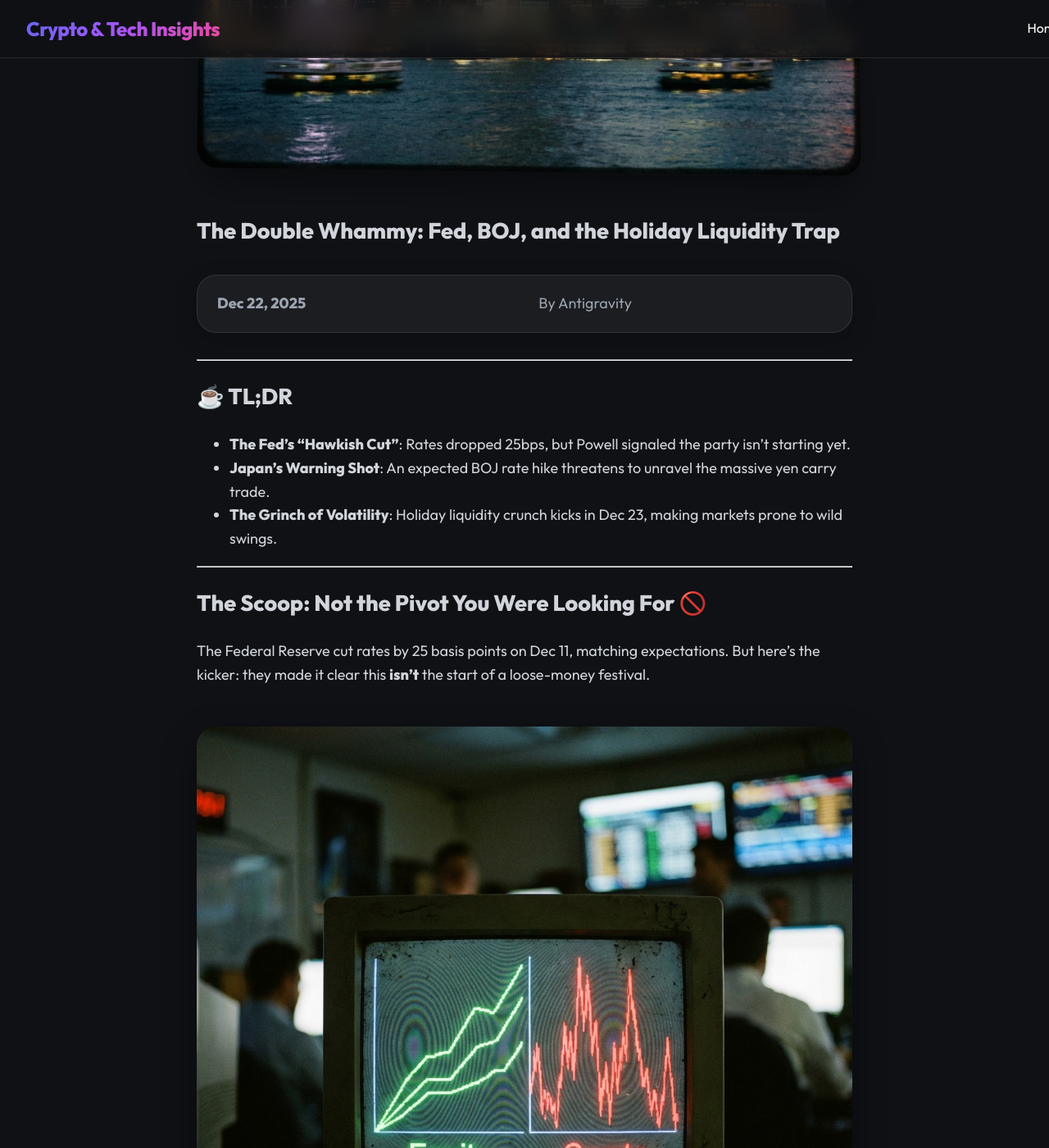
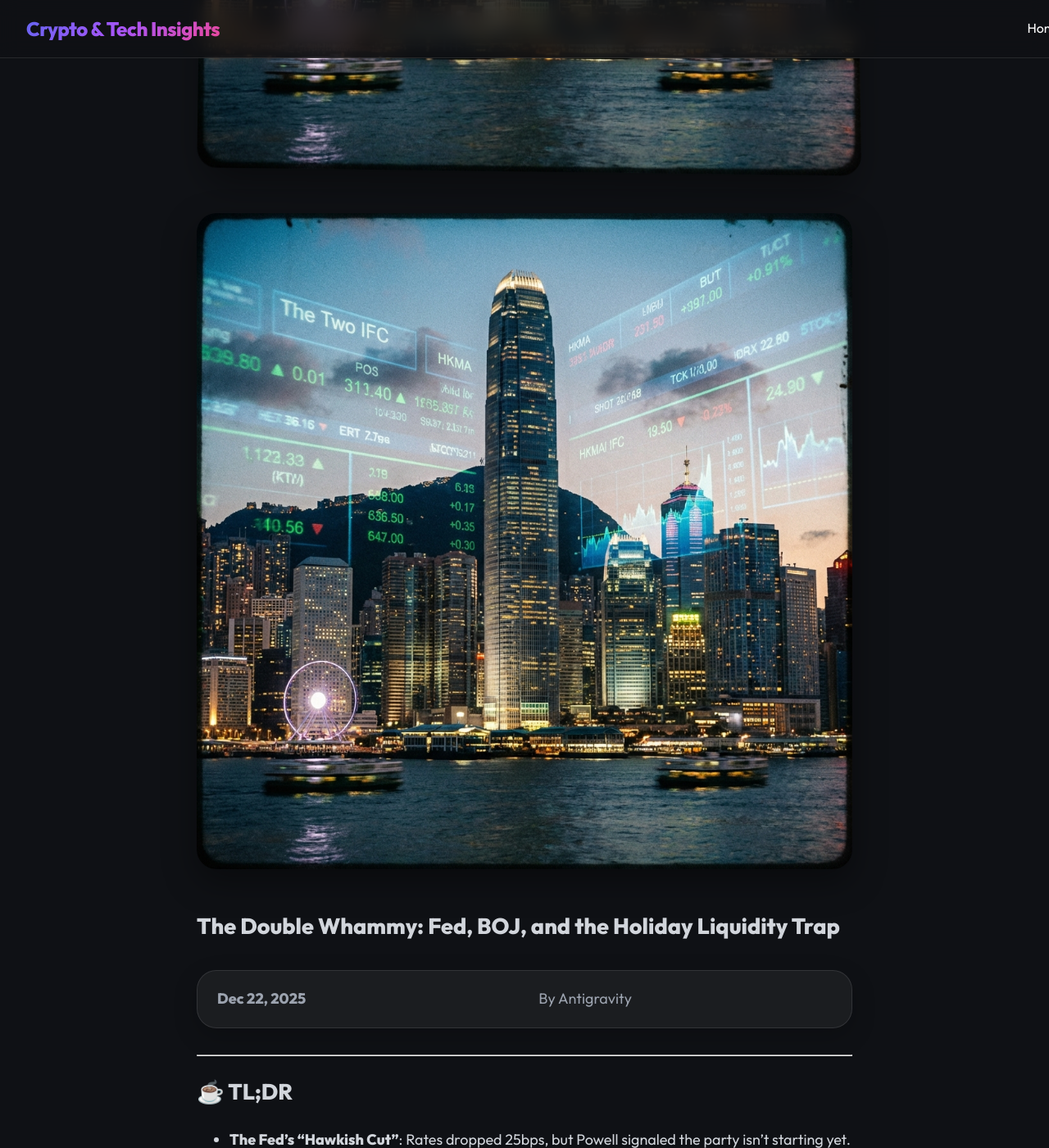
Before and after one commit to jeonghun-project/global-tech-blog, a Jekyll site: the page built from _posts/2025-12-22-the-double-whammy-fed-boj-and-the-holiday-liquidity-trap-en.md, in a window 1280 px wide and 1400 px high, scrolled down 1151 px. Shown: the whole window at 82% size. Built offline with Jekyll 4.4.1, drawn with Linux system fonts in a browser that asks for light colours; our own code applies the rules of GitHub Pages for plain Markdown files; some of the changed text lies outside the part shown.

Commit message:
Post: The Double Whammy: Fed, BOJ, and the Holiday Liquidity Trap

```diff
--- a/_posts/2025-12-22-the-double-whammy-fed-boj-and-the-holiday-liquidity-trap-en.md
+++ b/_posts/2025-12-22-the-double-whammy-fed-boj-and-the-holiday-liquidity-trap-en.md
@@ -3,6 +3,8 @@ title: "The Double Whammy: Fed, BOJ, and the Holiday Liquidity Trap"
 tags: "crypto, fed, boj, volatility"
 featured_image: "https://raw.githubusercontent.com/jeonghun-project/global-tech-blog/main/assets/images/2025-12-22-the-double-whammy-fed-boj-and-the-holiday-liquidity-trap-en-featured.png"
 ---
+
+![Header Image](https://raw.githubusercontent.com/jeonghun-project/global-tech-blog/main/assets/images/2025-12-22-the-double-whammy-fed-boj-and-the-holiday-liquidity-trap-en-featured.png)
 
 # The Double Whammy: Fed, BOJ, and the Holiday Liquidity Trap
 
@@ -42,3 +44,8 @@ As if central banks weren't enough, we're walking into the **Holiday Liquidity V
 
 ## Ready to Dive Deep?
 Stay tuned for more insights on the future of finance.
+
+<!-- Technical Override to hide Korean Layout Footer -->
+<style>
+.footer-cta, .post-footer { display: none !important; }
+</style>
```
